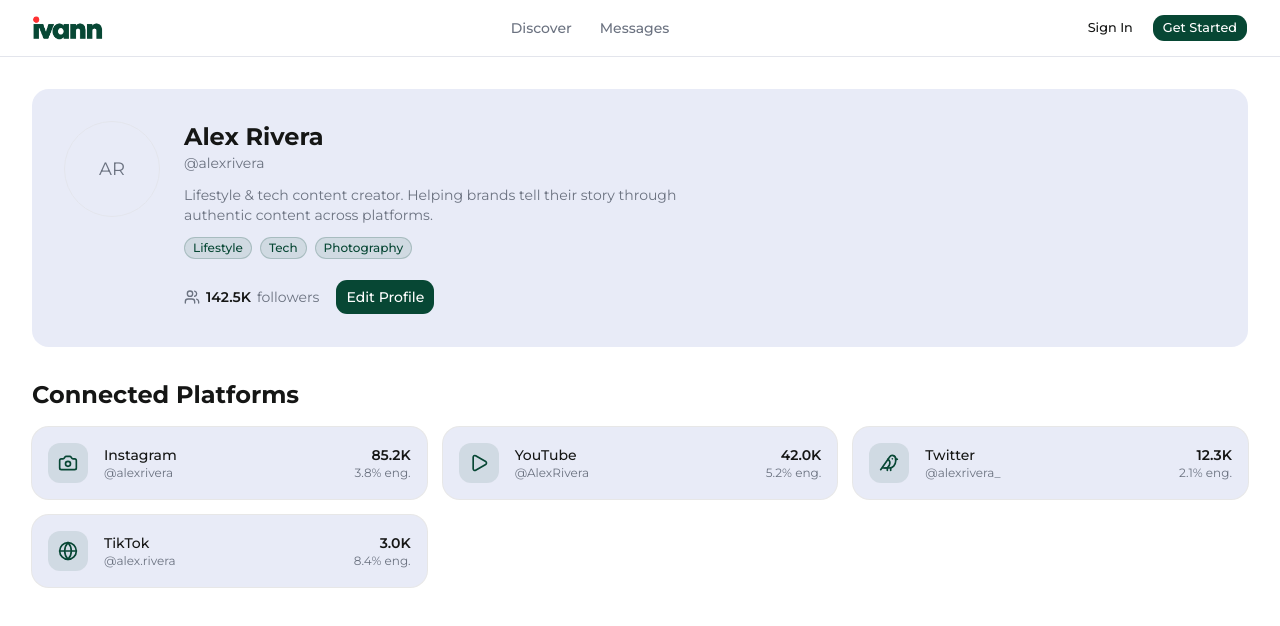
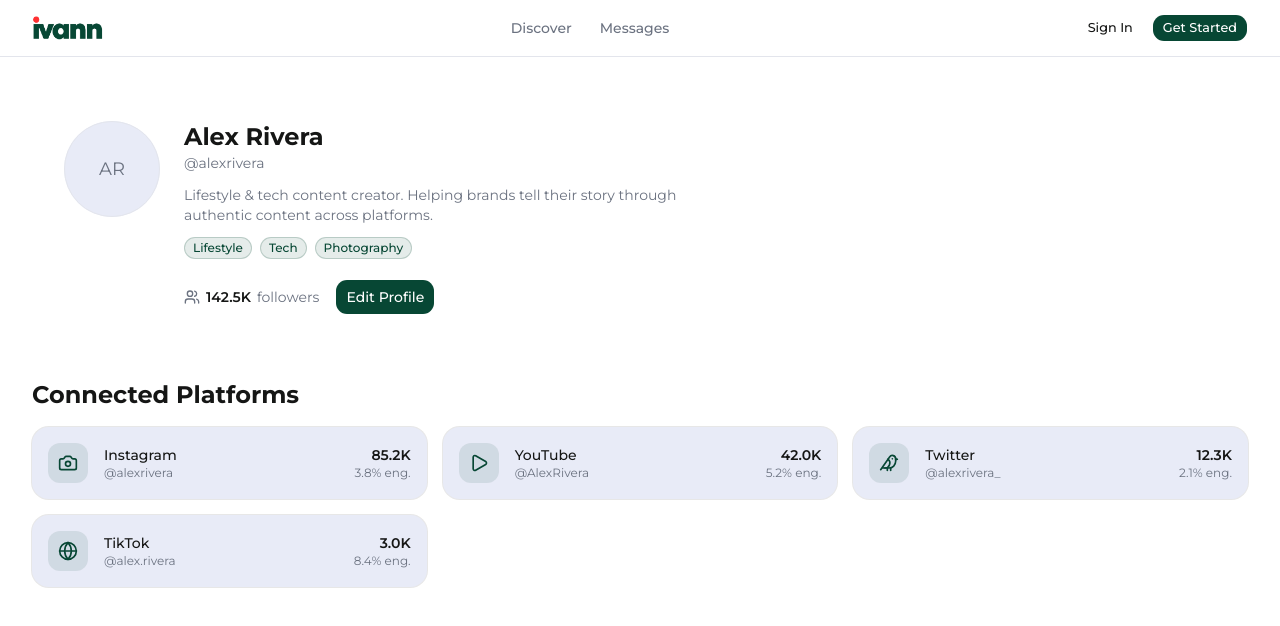
Before and after one commit to tjacks3/ivann, a Next.js app: page /creator/profile in a window 1280 px wide. Shown: the top 626 px of the page. Built offline with nearby package versions, Linux system fonts and the light colour scheme.

Commit message:
fix: added minor update to profile design

```diff
--- a/src/components/profile/profile-header.tsx
+++ b/src/components/profile/profile-header.tsx
@@ -40,7 +40,7 @@
     .slice(0, 2);
 
   return (
-    <section className="rounded-xl bg-secondary p-6 sm:p-8">
+    <section className="rounded-xl p-6 sm:p-8">
       <div className="flex flex-col items-center gap-6 sm:flex-row sm:items-start">
         {/* Avatar */}
         <Avatar className="size-20 sm:size-24 text-lg">
```
